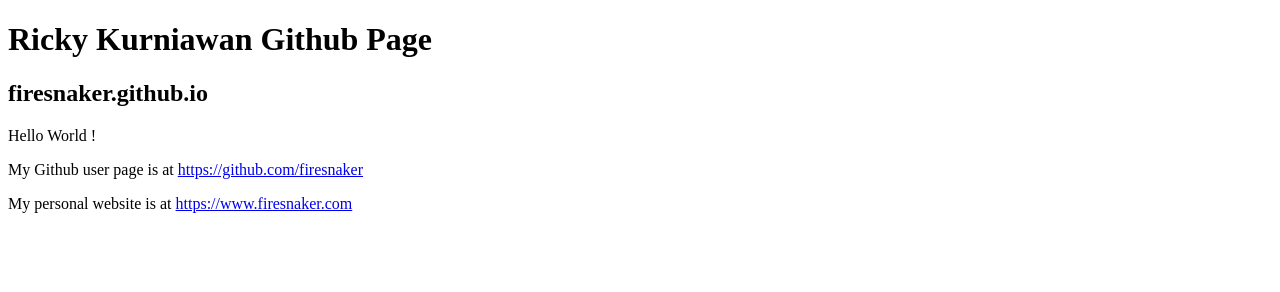
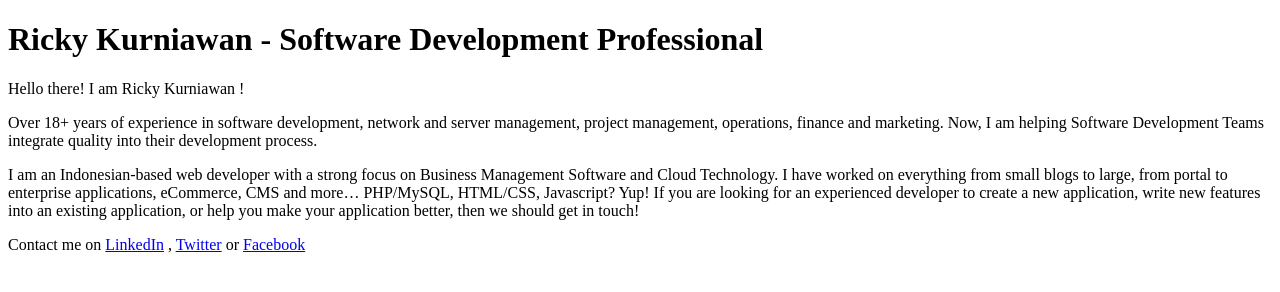
Before and after one commit to firesnaker/firesnaker.github.io, a plain HTML site: page index.html in a window 1280 px wide. Drawn offline with Linux system fonts and the light colour scheme.

Commit message:
Updating the page with content from firesnaker.com WP, no styling yet, just plain text in HTML

```diff
--- a/index.html
+++ b/index.html
@@ -1,13 +1,26 @@
 <!DOCTYPE html>
 <html lang="en">
 	<head>
-		<title>Ricky Kurniawan GitHub Page</title>
+		<title>Ricky Kurniawan - Software Development Professional</title>
 	</head>
 	<body>
-		<h1>Ricky Kurniawan Github Page</h1>
-		<h2>firesnaker.github.io</h2>
-		<p>Hello World !</p>
-		<p>My Github user page is at <a href="https://github.com/firesnaker">https://github.com/firesnaker</a></p>
-		<p>My personal website is at <a href="https://www.firesnaker.com">https://www.firesnaker.com</a></p>
+		<h1>Ricky Kurniawan - Software Development Professional</h1>
+		<p>Hello there! I am Ricky Kurniawan !</p>
+		<p>Over 18+ years of experience in software development, network
+		   and server management, project management, operations,
+		   finance and marketing. Now, I am helping Software
+		   Development Teams integrate quality into their development
+		   process.</p>
+		<p>I am an Indonesian-based web developer with a strong focus
+		   on Business Management Software and Cloud Technology. I have
+		   worked on everything from small blogs to large, from portal
+		   to enterprise applications, eCommerce, CMS and more…
+		   PHP/MySQL, HTML/CSS, Javascript? Yup! If you are looking for
+		   an experienced developer to create a new application, write
+		   new features into an existing application, or help you make
+		   your application better, then we should get in touch!</p>
+		<p>Contact me on <a href="https://www.linkedin.com/in/firesnaker">LinkedIn</a>
+		   , <a href="https://twitter.com/firesnaker">Twitter</a>
+		   or <a href="https://www.facebook.com/FireSnakeR">Facebook</a> </p>
 	</body>
 </html>
```
